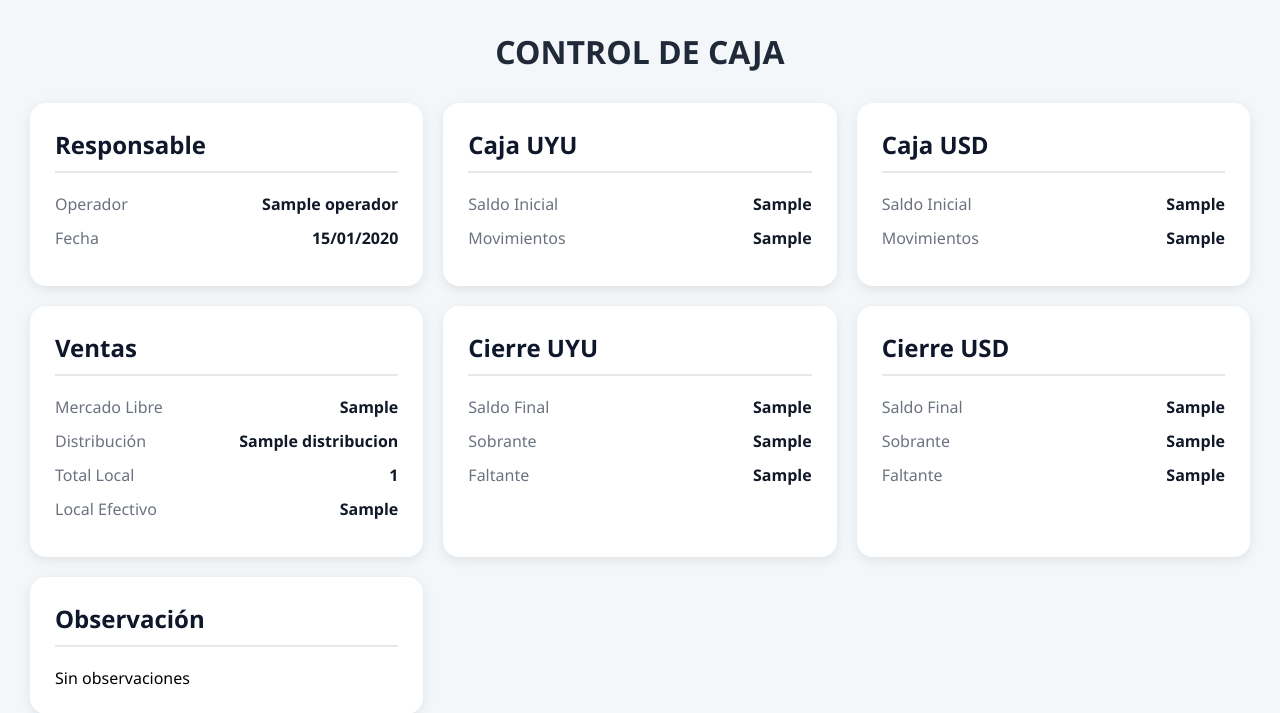
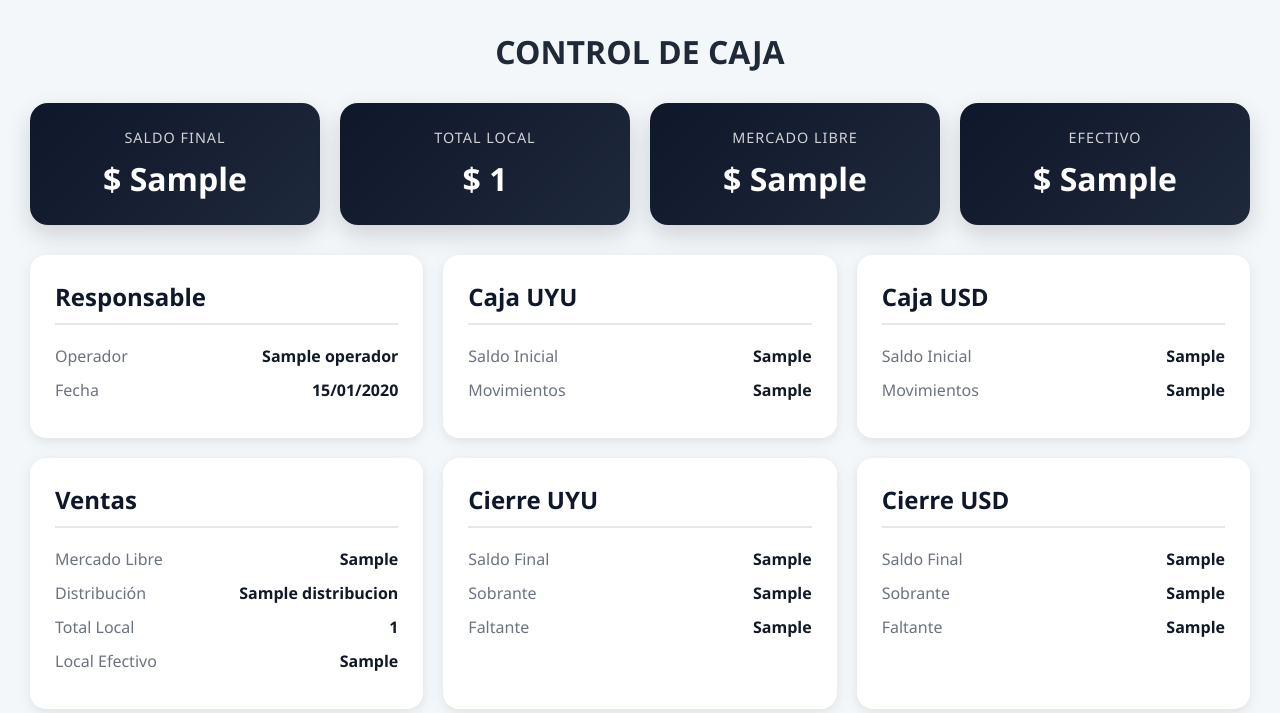
Before and after one commit to robinssondsp/CajaWeb, a Django app: template templates/dashboard.html in a window 1280 px wide. Shown: the top 713 px of the page. Run offline with Django 5.2, Linux system fonts and the light colour scheme; the template is opened without the code that fills it: most values are stand-ins (such as "Sample title", 1, 10 or a date in 2020).

Commit message:
CajaWeb v0.1

```diff
--- a/static/css/styles.css
+++ b/static/css/styles.css
@@ -62,3 +62,94 @@ body {
 .observacion {
     min-height: 120px;
 }
+
+.kpi-principal {
+
+    background: linear-gradient(
+        135deg,
+        #0f172a,
+        #1e293b
+    );
+
+    color: white;
+
+    border-radius: 20px;
+
+    padding: 30px;
+
+    margin-bottom: 30px;
+
+    text-align: center;
+
+    box-shadow:
+        0 10px 25px rgba(0,0,0,.15);
+}
+
+.kpi-titulo {
+
+    font-size: 1rem;
+
+    letter-spacing: 2px;
+
+    opacity: .8;
+
+    margin-bottom: 15px;
+}
+
+.kpi-valor {
+
+    font-size: 3rem;
+
+    font-weight: bold;
+}
+
+.kpi-container {
+
+    display: grid;
+
+    grid-template-columns:
+        repeat(auto-fit, minmax(250px, 1fr));
+
+    gap: 20px;
+
+    margin-bottom: 30px;
+}
+
+.kpi-card {
+
+    background:
+        linear-gradient(
+            135deg,
+            #0f172a,
+            #1e293b
+        );
+
+    color: white;
+
+    padding: 25px;
+
+    border-radius: 18px;
+
+    text-align: center;
+
+    box-shadow:
+        0 10px 25px rgba(0,0,0,.15);
+}
+
+.kpi-titulo {
+
+    font-size: .9rem;
+
+    opacity: .8;
+
+    letter-spacing: 1px;
+
+    margin-bottom: 10px;
+}
+
+.kpi-valor {
+
+    font-size: 2rem;
+
+    font-weight: bold;
+}
--- a/templates/dashboard.html
+++ b/templates/dashboard.html
@@ -14,7 +14,59 @@
 <body>
 
     <h1 class="titulo">CONTROL DE CAJA</h1>
+    <div class="kpi-container">
 
+    <div class="kpi-card">
+
+        <div class="kpi-titulo">
+            SALDO FINAL
+        </div>
+
+        <div class="kpi-valor">
+            $ {{ saldo_final_uyu }}
+        </div>
+
+    </div>
+
+    <div class="kpi-card">
+
+        <div class="kpi-titulo">
+            TOTAL LOCAL
+        </div>
+
+        <div class="kpi-valor">
+            $ {{ total_local }}
+        </div>
+
+    </div>
+
+    <div class="kpi-card">
+
+        <div class="kpi-titulo">
+            MERCADO LIBRE
+        </div>
+
+        <div class="kpi-valor">
+            $ {{ mercado_libre }}
+        </div>
+
+    </div>
+
+    <div class="kpi-card">
+
+        <div class="kpi-titulo">
+            EFECTIVO
+        </div>
+
+        <div class="kpi-valor">
+            $ {{ local_efectivo }}
+        </div>
+
+    </div>
+
+</div>
+
+</div>
     <div class="grid">
 
         <div class="card">
```
